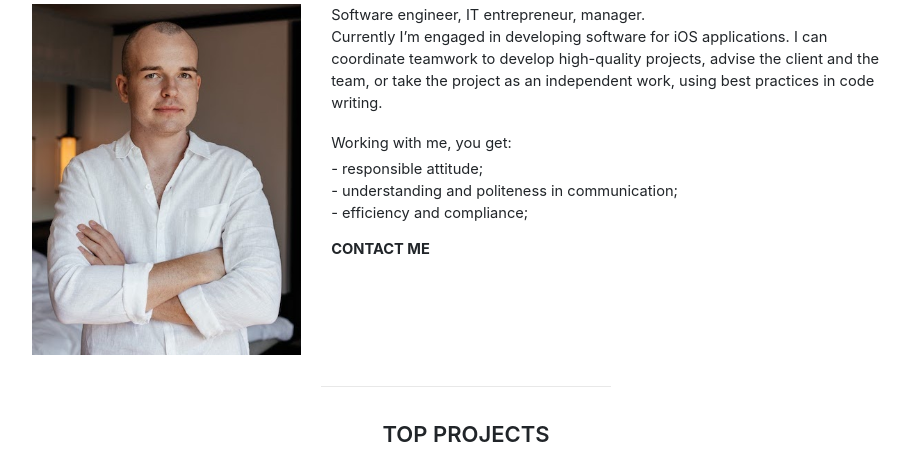
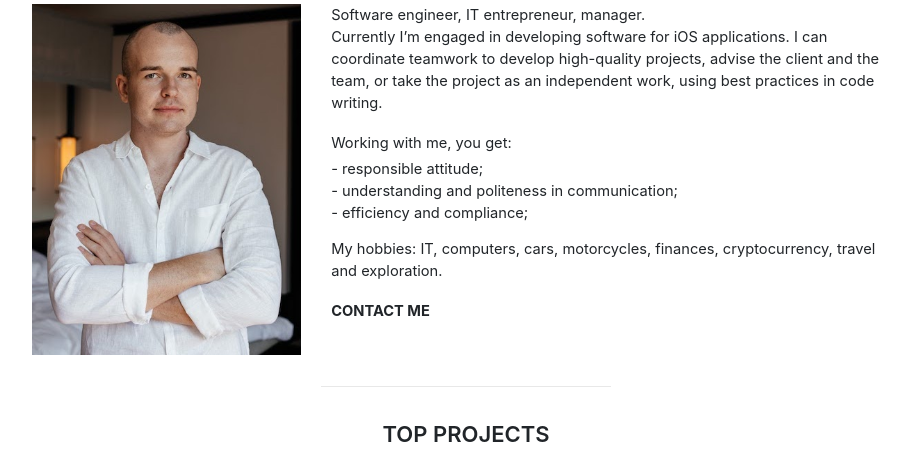
Before and after one commit to romacv/romacv, a PHP site: page / in a window 1280 px wide. Shown: the part 173-642 px from the top of the page, without its empty margins (174-1083 px from the left). Run offline with PHP 8.4, Linux system fonts and the light colour scheme.

Commit message:
home text

```diff
--- a/index.php
+++ b/index.php
@@ -18,6 +18,7 @@ I can coordinate teamwork to develop high-quality projects, advise the client an
               <li>- understanding and politeness in communication; </li>
               <li>- efficiency and compliance;</li>
             </ul>
+<p>My hobbies: IT, computers, cars, motorcycles, finances, cryptocurrency, travel and exploration.</p>
             <div class="links">
             <a href="../#contactme" target="_blank" class="viewall">Contact Me</a>
             </div>
```
